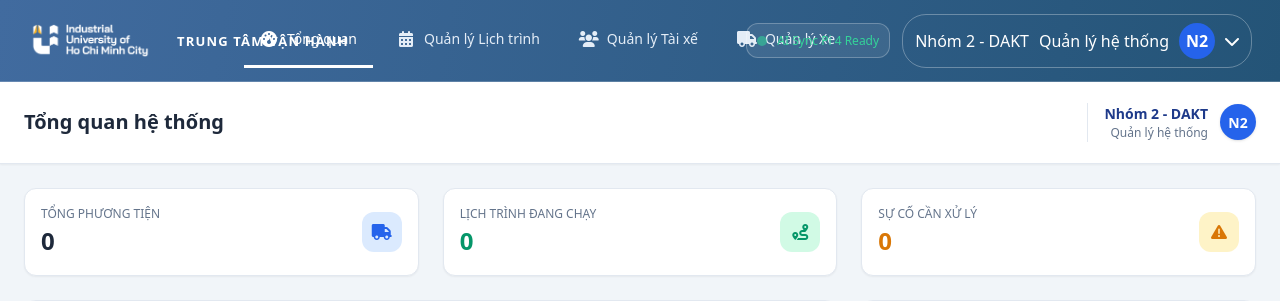
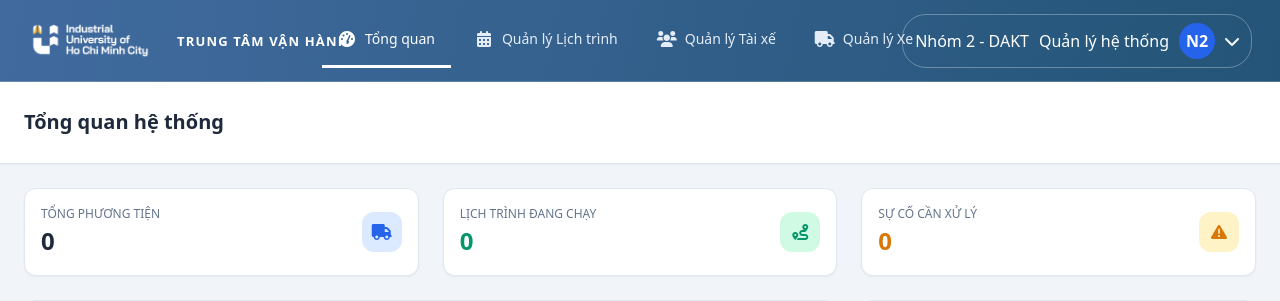
Before and after one commit to Huyle2005/hi, a Flask app: page / in a window 1280 px wide. Shown: the top 301 px of the page. Run offline with Flask 3, Linux system fonts and the light colour scheme; a user stored in the database is signed in; data that the repository does not hold is empty; some libraries are stand-ins or nearby versions.

Commit message:
Remove sidebar status card and clean up header user info display

```diff
--- a/templates/index.html
+++ b/templates/index.html
@@ -37,12 +37,7 @@
         </div>
 
         <div class="sidebar-footer">
-            <div class="sidebar-status-card">
-                <div class="sidebar-status">
-                    <span class="sidebar-status-dot"></span>
-                    <span>AI Sync Pi 4 Ready</span>
-                </div>
-            </div>
+
 
             <div class="profile-menu-wrap">
             <button type="button" class="profile-trigger"
@@ -81,13 +76,7 @@
             <h1 id="page-title" class="local-text-xl local-font-bold local-text-slate-800">Tổng quan hệ thống</h1>
 
             <div class="local-flex local-items-center local-space-x-3 local-border-l local-pl-4">
-                <div class="local-text-right">
-                    <div class="local-text-sm local-font-bold local-text-blue-900">{{ user_name }}</div>
-                    <div class="local-text-xs local-text-slate-500">{{ user_role }}</div>
-                </div>
-                <div class="local-w-9 local-h-9 local-bg-blue-600 local-text-white local-font-bold local-rounded-full local-flex local-items-center local-justify-center local-text-sm local-shadow">
-                    N2
-                </div>
+
             </div>
         </header>
 
```
